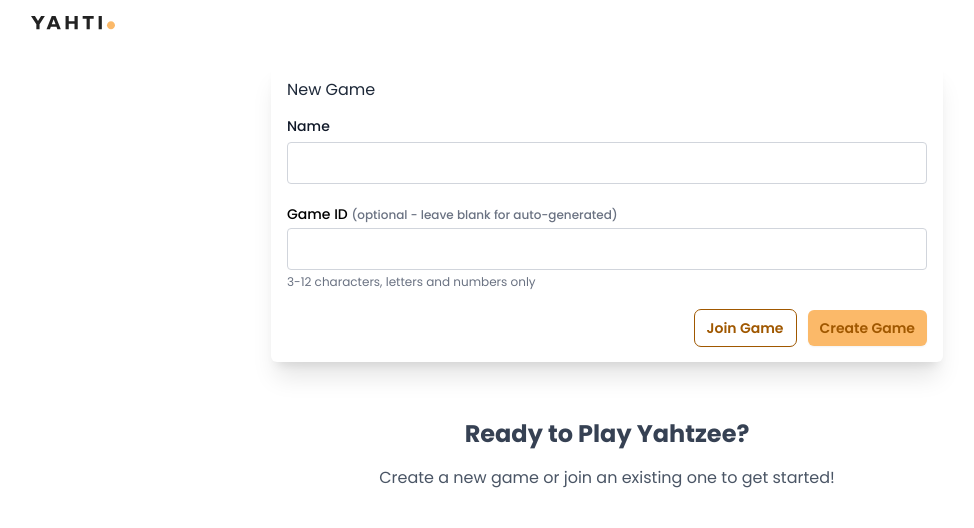
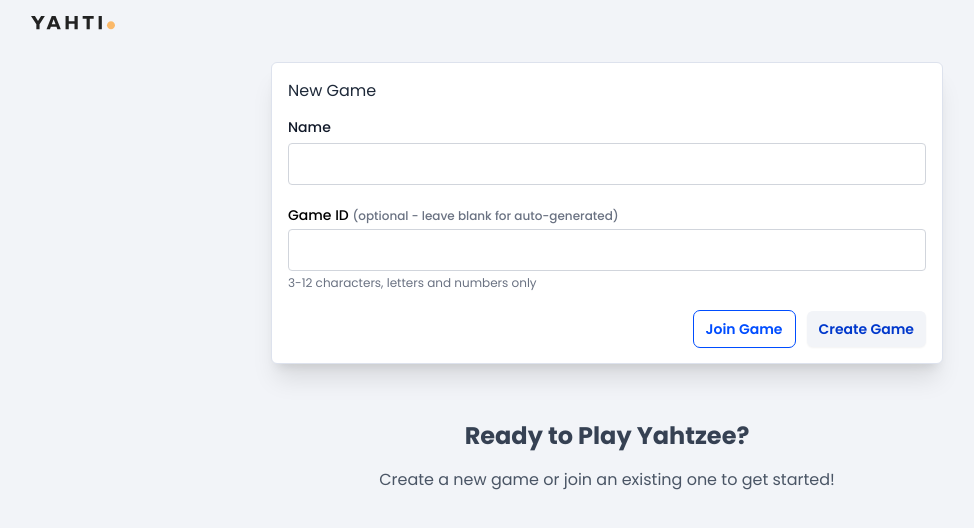
Before and after one commit to nrthbound/yahtzee-scorecard, a SvelteKit app: page / in a window 1280 px wide. Shown: the top 528 px of the page, without its empty margins (33-1007 px from the left). Built offline with nearby package versions, Linux system fonts and the light colour scheme; no server answers.

Commit message:
Updated a few colors (many more to go)

```diff
--- a/src/app.html
+++ b/src/app.html
@@ -8,7 +8,7 @@
 		<link href="https://fonts.googleapis.com/css2?family=Poppins:ital,wght@0,100;0,200;0,300;0,400;0,500;0,600;0,700;0,800;0,900;1,100;1,200;1,300;1,400;1,500;1,600;1,700;1,800;1,900&display=swap" rel="stylesheet">
 		%sveltekit.head%
 	</head>
-	<body data-sveltekit-preload-data="hover" class="bg-white">
+	<body data-sveltekit-preload-data="hover" class="bg-background">
 		<div style="display: contents">%sveltekit.body%</div>
 	</body>
 </html>
--- a/src/routes/+page.svelte
+++ b/src/routes/+page.svelte
@@ -1,8 +1,8 @@
 <script lang="ts">
-  import Scorecard from "$lib/components/Scorecard.svelte";
+	import Scorecard from '$lib/components/Scorecard.svelte';
 	// import { testSupabaseConnection } from "$lib/supabaseTest";
-  import { createGame, joinGame, cleanupGameSubscription } from "$lib/gameSync";
-  import { gameState } from "$lib/stores/gameStore";
+	import { createGame, joinGame, cleanupGameSubscription } from '$lib/gameSync';
+	import { gameState } from '$lib/stores/gameStore';
 	import { onDestroy, onMount } from 'svelte';
 	import { goto } from '$app/navigation';
 
@@ -70,7 +70,10 @@
 			goto(`/game/${customGameId.trim()}`);
 		} catch (error) {
 			goto('/');
-      showMessage(`Failed to join game: ${error instanceof Error ? error.message : 'Unknown error'}`, true);
+			showMessage(
+				`Failed to join game: ${error instanceof Error ? error.message : 'Unknown error'}`,
+				true
+			);
 		} finally {
 			isLoading = false;
 		}
@@ -93,71 +96,58 @@
 	});
 </script>
 
-<div class="mt-6 flex items-center justify-end gap-x-6 hidden">
-    <div class="mt-10 grid grid-cols-1 gap-x-6 gap-y-8 sm:grid-cols-6">
-        <div class="sm:col-span-3">
-          <label for="first-name" class="block text-sm/6 font-medium text-gray-900">First name</label>
-          <div class="mt-2">
-            <input id="first-name" type="text" name="first-name" autocomplete="given-name" class="block w-full rounded-md bg-white px-3 py-1.5 text-base text-gray-900 outline-1 -outline-offset-1 outline-gray-300 placeholder:text-gray-400 focus:outline-2 focus:-outline-offset-2 focus:outline-indigo-600 sm:text-sm/6" />
-          </div>
-        </div>
-    <button type="button" class="text-sm/6 font-semibold text-gray-900">Cancel</button>
-    <button type="submit" class="rounded-md bg-indigo-600 px-3 py-2 text-sm font-semibold text-white shadow-xs hover:bg-indigo-500 focus-visible:outline-2 focus-visible:outline-offset-2 focus-visible:outline-indigo-600">Save</button>
-    </div>
-  </div>
-
-<div class=" bg-white">
-  <div class="max-w-6xl mx-auto">
-
+<div>
+	<div class="mx-auto max-w-6xl">
 		{#if errorMessage}
-      <div class="mb-4 p-3 bg-red-100 border border-red-300 text-red-700 rounded">
+			<div class="mb-4 rounded border border-red-300 bg-red-100 p-3 text-red-700">
 				{errorMessage}
 			</div>
 		{/if}
 
 		{#if successMessage}
-      <div class="mb-4 p-3 bg-green-100 border border-green-300 text-green-700 rounded">
+			<div class="mb-4 rounded border border-green-300 bg-green-100 p-3 text-green-700">
 				{successMessage}
 			</div>
 		{/if}
 
-    <div class="mb-6 px-4 md:px-0 mt-4 max-w-2xl mx-auto">
-
-      <div class="bg-white shadow-xl p-4 rounded-md">
-        <h3 class=" text-gray-800 mb-3">New Game</h3>
+		<div class="mx-auto mt-4 mb-6 max-w-2xl px-4 md:px-0">
+			<div class="rounded-md border border-border bg-surface p-4 shadow-xl">
+				<h3 class=" mb-3 text-gray-800">New Game</h3>
 
 				<div class="space-y-5">
 					<div>
-            <label for="playerName" class="block text-sm/6 font-medium text-gray-900 mb-1"> Name</label>
+						<label for="playerName" class="mb-1 block text-sm/6 font-medium text-gray-900">
+							Name</label
+						>
 						<input
 							id="playerName"
 							bind:value={playerName}
 							disabled={isLoading}
-              class="w-full px-3 py-2 border border-gray-300 rounded disabled:bg-gray-100"
+							class="w-full rounded border border-gray-300 px-3 py-2 disabled:bg-gray-100"
 						/>
 					</div>
 
 					<div>
-            <label for="customGameId" class="block text-sm font-medium mb-1">
+						<label for="customGameId" class="mb-1 block text-sm font-medium">
 							Game ID
-              <span class="text-gray-500 text-xs">(optional - leave blank for auto-generated)</span>
+							<span class="text-xs text-gray-500">(optional - leave blank for auto-generated)</span>
 						</label>
 						<input
 							id="customGameId"
 							bind:value={customGameId}
 							disabled={isLoading}
-              class="w-full px-3 py-2 border border-gray-300 rounded disabled:bg-gray-100"
+							class="w-full rounded border border-gray-300 px-3 py-2 disabled:bg-gray-100"
 							placeholder=""
 							maxlength="12"
 						/>
-            <p class="text-xs text-gray-500 mt-1">3-12 characters, letters and numbers only</p>
+						<p class="mt-1 text-xs text-gray-500">3-12 characters, letters and numbers only</p>
 					</div>
 
 					<div class="flex justify-end gap-x-3">
 						<button
 							onclick={handleJoinGame}
 							disabled={isLoading}
-              class="rounded-md cursor-pointer outline-1 outline-primary-dark text-primary-dark px-3 py-2 text-sm font-semibold shadow-xs focus-visible:outline-2 focus-visible:outline-offset-2 focus-visible:outline-primary-dark"
+							class="cursor-pointer rounded-md px-3 py-2 text-sm font-semibold text-accent shadow-xs outline-1 outline-accent focus-visible:outline-2 focus-visible:outline-offset-2 focus-visible:outline-primary-dark"
 						>
 							{isLoading ? 'Joining...' : 'Join Game'}
 						</button>
@@ -165,7 +155,7 @@
 						<button
 							onclick={handleCreateGame}
 							disabled={isLoading}
-              class="rounded-md cursor-pointer bg-primary px-3 py-2 text-sm font-semibold text-primary-dark shadow-xs hover:bg-primary/80 focus-visible:outline-2 focus-visible:outline-offset-2 focus-visible:outline-primary"
+							class="hover:bg-primary/80 focus-visible:outline-primary cursor-pointer rounded-md bg-background px-3 py-2 text-sm font-semibold text-accent-dark shadow-xs focus-visible:outline-2 focus-visible:outline-offset-2"
 						>
 							{isLoading ? 'Creating...' : 'Create Game'}
 						</button>
@@ -173,28 +163,30 @@
 				</div>
 			</div>
 
-      <div class="bg-white shadow-lg p-4 border border-gray-200/80 hidden">
-        <h3 class=" text-gray-800 mb-3">Join Existing Game</h3>
+			<div class="hidden border border-gray-200/80 bg-white p-4 shadow-lg">
+				<h3 class=" mb-3 text-gray-800">Join Existing Game</h3>
 
 				<div class="space-y-3">
 					<div>
-            <label for="playerNameJoin" class="block text-sm/6 font-medium text-gray-900 mb-1">Name</label>
+						<label for="playerNameJoin" class="mb-1 block text-sm/6 font-medium text-gray-900"
+							>Name</label
+						>
 						<input
 							id="playerNameJoin"
 							bind:value={playerName}
 							disabled={isLoading}
-              class="w-full px-3 py-2 border rounded disabled:bg-gray-100"
+							class="w-full rounded border px-3 py-2 disabled:bg-gray-100"
 							placeholder="Enter your name"
 						/>
 					</div>
 
 					<div>
-            <label for="gameIdInput" class="block text-sm font-medium mb-1">Game ID</label>
+						<label for="gameIdInput" class="mb-1 block text-sm font-medium">Game ID</label>
 						<input
 							id="gameIdInput"
 							bind:value={gameIdToJoin}
 							disabled={isLoading}
-              class="w-full px-3 py-2 border rounded disabled:bg-gray-100"
+							class="w-full rounded border px-3 py-2 disabled:bg-gray-100"
 							placeholder="Enter game ID to join"
 						/>
 					</div>
@@ -202,7 +194,7 @@
 					<button
 						onclick={handleJoinGame}
 						disabled={isLoading}
-            class="w-full px-4 py-2 bg-blue-500 text-white rounded hover:bg-blue-600 disabled:bg-gray-400 disabled:cursor-not-allowed"
+						class="w-full rounded bg-blue-500 px-4 py-2 text-white hover:bg-blue-600 disabled:cursor-not-allowed disabled:bg-gray-400"
 					>
 						{isLoading ? 'Joining...' : 'Join Game'}
 					</button>
@@ -224,8 +216,8 @@
 {#if state.gameId}
 	<Scorecard />
 {:else}
-  <div class="max-w-6xl mx-auto p-8 text-center">
-    <h2 class="text-2xl font-bold text-gray-700 mb-4">Ready to Play Yahtzee?</h2>
-    <p class="text-gray-600 mb-6">Create a new game or join an existing one to get started!</p>
+	<div class="mx-auto max-w-6xl p-8 text-center">
+		<h2 class="mb-4 text-2xl font-bold text-gray-700">Ready to Play Yahtzee?</h2>
+		<p class="mb-6 text-gray-600">Create a new game or join an existing one to get started!</p>
 	</div>
 {/if}
--- a/src/routes/layout.css
+++ b/src/routes/layout.css
@@ -3,10 +3,24 @@
 @plugin '@tailwindcss/typography';
 
 @theme {
-  --color-primary: #FBB969;
-  --color-primary-dark: #A05800;
+	--color-background: #f2f4f8;
+	--color-surface: #ffffff;
+	--color-surface-alt: #e8ecf4;
+	--color-accent: #004dff;
+	--color-accent-soft: #e6ecff;
+	--color-accent-dark: #0038cc;
+	--color-ink: #0d1117;
+	--color-ink-muted: #5a6070;
+	--color-ink-faint: #a8aebb;
+	--color-score: #0891b2;
+	--color-score-soft: #e0f5fa;
+	--color-pop: #00c896;
+	--color-pop-soft: #dffaf2;
+	--color-border: #dde2ed;
+	--color-border-focus: #004dff;
+	--color-primary-dark: #a05800;
 }
 
 * {
-  font-family: 'Poppins', sans-serif;
+	font-family: 'Poppins', sans-serif;
 }
```
Lines whose indentation alone changed are shown as unchanged.
